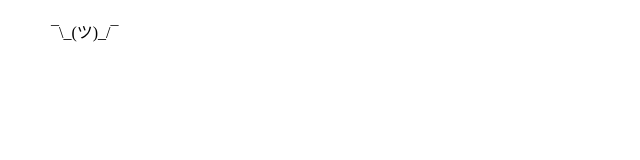
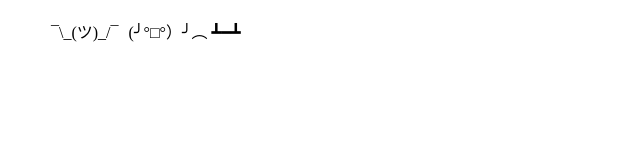
Before and after one commit to eduardo-matos/emoji, a website: page public/index.html in a window 1280 px wide. Shown: the whole page, without its empty margins (0-640 px from the left). Drawn offline with nearby package versions, Linux system fonts and the light colour scheme; some packages are replaced by stand-ins of ours; a script that the page names is missing.

Commit message:
add flip table emoji

```diff
--- a/public/index.html
+++ b/public/index.html
@@ -20,6 +20,7 @@
 <body>
   <ul>
     <li data-clipboard-text="¯\_(ツ)_/¯">¯\_(ツ)_/¯</li>
+    <li data-clipboard-text="(╯°□°）╯︵ ┻━┻">(╯°□°）╯︵ ┻━┻</li>
   </ul>
 
   <script src="https://cdnjs.cloudflare.com/ajax/libs/clipboard.js/2.0.4/clipboard.min.js"></script>
```
